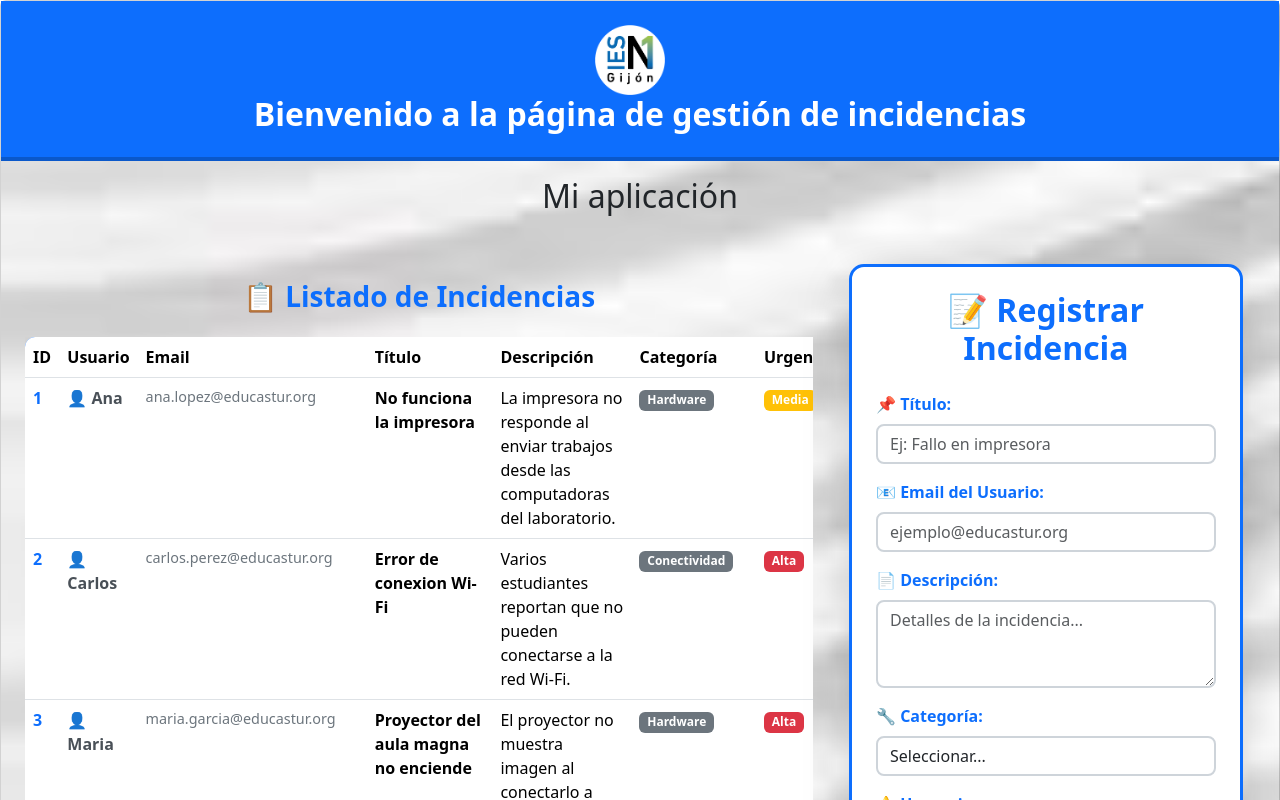
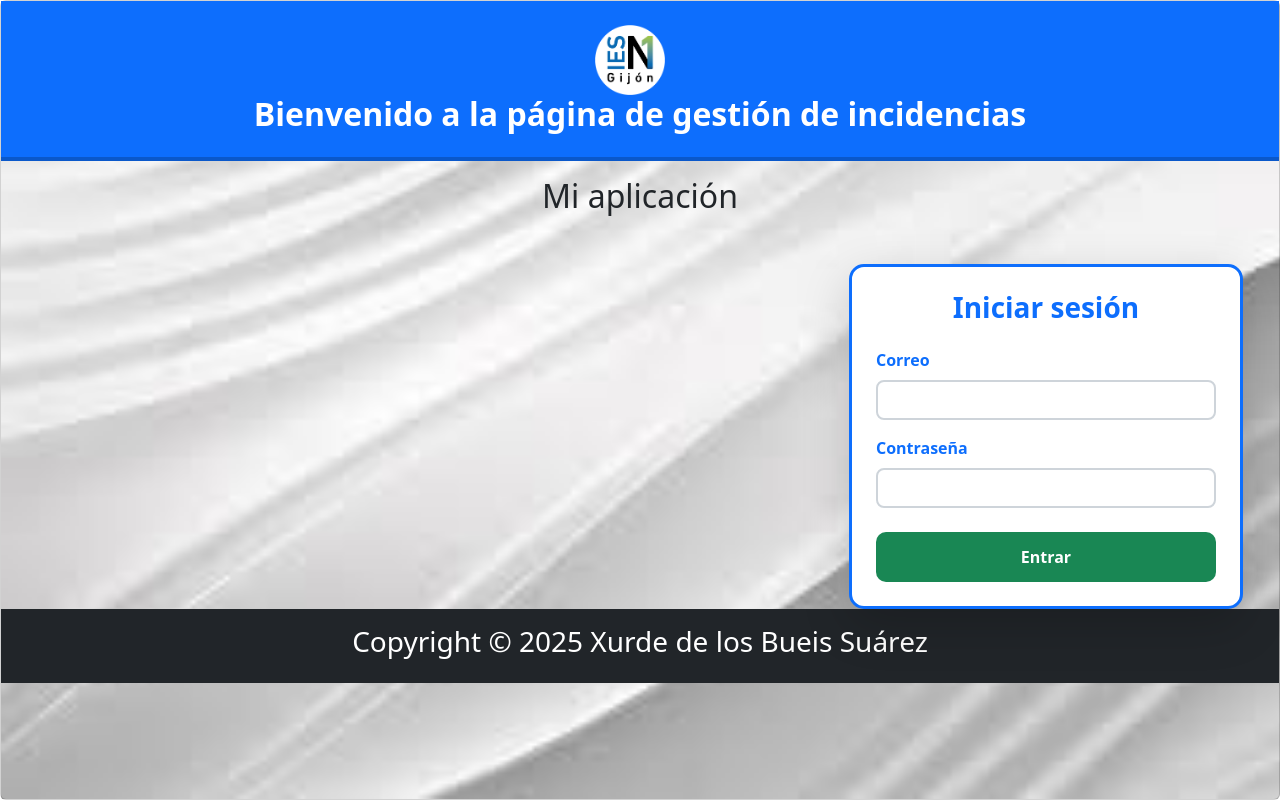
Before and after one commit to Xurdeds67/React_UD2, a React (Create React App) app: page / in a window 1280 px wide. Shown: the top 800 px of the page. Built offline with nearby package versions, Linux system fonts and the light colour scheme; data requests are answered from the project's data file.

Commit message:
Pantalla Login

```diff
--- a/db/db.json
+++ b/db/db.json
@@ -144,7 +144,7 @@
         "id": 7,
         "nombre": "Elena",
         "email": "elena.sanchez@educastur.org",
-        "password": "$2y$10$SNm8N6v.ps3GZ.jR6hHLR./vHeqNw3SwzQpvLrEi8X7IGIz1/3KOy",
+        "password": "$2a$10$SNm8N6v.ps3GZ.jR6hHLR./vHeqNw3SwzQpvLrEi8X7IGIz1/3KOy",
         "rol": {
           "id": 1,
           "nombre_rol": "comun",
@@ -399,7 +399,7 @@
       "id": 9,
       "nombre": "Patricia",
       "email": "patricia.gomez@educastur.org",
-      "password": "$2y$10$2xnlupLIDZi4asqQTFUfu.GKWe/Hy8C07R1.CyvVrUq2JBjOoiiZC",
+      "password": "$2y$10$vNif834OkwZ2zaP3JH42S.R1Tvb5nqQmB1m.rRJbR0uVKnm07xU7a",
       "rol": {
         "id": 2,
         "nombre_rol": "admin",
--- /dev/null
+++ b/src/components/Login.js
@@ -0,0 +1,54 @@
+import React from 'react';
+
+function Login(props) {
+    const manejarEnvio = (e) => {
+        e.preventDefault();
+        const email = e.target.email.value;
+        const password = e.target.password.value;
+
+        props.onLogin(email, password);
+    };
+
+    return (
+        <div className="card p-4 shadow-lg" style={{ backgroundColor: "#ffffff", border: "3px solid #0d6efd", borderRadius: "15px" }}>
+            <h3 className="card-title mb-4 text-center" style={{ color: "#0d6efd", fontWeight: "bold" }}>
+                Iniciar sesión
+            </h3>
+            <form onSubmit={manejarEnvio}>
+                <div className="mb-3">
+                    <label className="form-label" style={{ fontWeight: "700", color: "#0d6efd" }}>
+                        Correo
+                    </label>
+                    <input
+                        type="email"
+                        name="email"
+                        className="form-control"
+                        required
+                        style={{ border: "2px solid #ced4da", borderRadius: "8px" }}
+                    />
+                </div>
+                <div className="mb-4">
+                    <label className="form-label" style={{ fontWeight: "700", color: "#0d6efd" }}>
+                        Contraseña
+                    </label>
+                    <input
+                        type="password"
+                        name="password"
+                        className="form-control"
+                        required
+                        style={{ border: "2px solid #ced4da", borderRadius: "8px" }}
+                    />
+                </div>
+                <button
+                    type="submit"
+                    className="btn w-100"
+                    style={{ background: "#198754", color: "white", fontWeight: "bold", borderRadius: "10px", padding: "12px" }}
+                >
+                    Entrar
+                </button>
+            </form>
+        </div>
+    );
+}
+
+export default Login;
--- a/src/components/main/App.js
+++ b/src/components/main/App.js
@@ -1,22 +1,20 @@
-// Usamos '../' para salir de la carpeta 'main' hacia 'components'
-// y '../../' para salir hasta 'src' para buscar la imagen
-
 import IncidentList from '../list/IncidentList.js';
 import Header from '../header/Header.js';
 import Footer from '../footer/Footer.js';
 import React, { useState, useEffect } from 'react';
-import Form from '../Form.js'; // Asumiendo que Form.js está directo en 'components'
-import Fondo from '../../img/Fondo.jpg'; // Salimos de 'main', salimos de 'components', entramos a 'img'
+import Form from '../Form.js';
+import Login from '../Login.js';
+import Fondo from '../../img/Fondo.jpg';
 
 function App() {
-
   const INCIDENCIA_API = 'http://localhost:3004/incidencias';
   const USUARIO_API = 'http://localhost:3004/users';
+  const LOGIN_API_URL = 'http://localhost:3004/login';
 
   const [usuarios, setUsuarios] = useState([]);
   const [incidencias, setIncidencias] = useState([]);
+  const [usuarioLogueado, setUsuarioLogueado] = useState(null);
 
-  // Carga inicial de datos (GET)
   useEffect(() => {
     const obtenerIncidencias = async () => {
       try {
@@ -44,31 +42,41 @@ function App() {
     obtenerUsuarios();
   }, []);
 
-  // Función para agregar incidencia (POST)
-  const agregarIncidencia = async (
-    titulo_nuevo,
-    email_usuario_nuevo, // Recibimos el email
-    descripcion_nuevo,
-    categoria_nuevo,
-    nivel_urgencia_nuevo,
-    ubicacion_nuevo
-  ) => {
+  const onLogin = async (email, password) => {
+    try {
+      const response = await fetch(LOGIN_API_URL, {
+  method: 'POST',
+  headers: {
+    'Content-Type': 'application/json',
+  },
+  body: JSON.stringify({ email: email, password: password })
+});
 
-    // 1. Calcular fecha actual
+      if (response.ok) {
+        const userData = await response.json();
+        setUsuarioLogueado(userData);
+      } else {
+        const errorData = await response.json();
+        alert(`Fallo de autenticación. Error: ${response.status}: ${errorData}`); // Muestra error si falla
+      }
+    } catch (error) {
+      console.error(error);
+      alert("Fallo de conexión con el servidor");
+    }
+  };
+
+  const agregarIncidencia = async (titulo_nuevo, email_usuario_nuevo, descripcion_nuevo, categoria_nuevo, nivel_urgencia_nuevo, ubicacion_nuevo) => {
     const fecha = new Date();
     const year = fecha.getFullYear();
     const month = String(fecha.getMonth() + 1).padStart(2, '0');
     const day = String(fecha.getDate()).padStart(2, '0');
     const fecha_formateada = `${year}-${month}-${day}`;
 
-    // 2. Buscar si el usuario existe por su email
-    // (Asegúrate de que en tu db.json los usuarios tengan el campo "email")
     let usuarioEncontrado = usuarios.find((u) => u.email === email_usuario_nuevo);
 
     if (usuarioEncontrado) {
-      // 3. Crear el objeto incidencia (Sin ID, JSON Server lo pone)
       const nueva_incidencia = {
-        usuario: usuarioEncontrado, // Guardamos todo el objeto usuario
+        usuario: usuarioEncontrado,
         titulo: titulo_nuevo,
         descripcion: descripcion_nuevo,
         categoria: categoria_nuevo,
@@ -80,12 +88,9 @@ function App() {
       };
 
       try {
-        // 4. Petición POST
         let response = await fetch(INCIDENCIA_API, {
           method: 'POST',
-          headers: {
-            'Content-Type': 'application/json'
-          },
+          headers: { 'Content-Type': 'application/json' },
           body: JSON.stringify(nueva_incidencia)
         });
 
@@ -93,9 +98,7 @@ function App() {
           throw new Error(`Fallo de la petición POST. Estado: ${response.status}`);
         }
 
-        // 5. Actualizar el estado visual con la respuesta del servidor (que trae el ID)
         let data = await response.json();
-        console.log("Incidencia guardada:", data);
         setIncidencias([...incidencias, data]);
 
       } catch (e) {
@@ -104,10 +107,10 @@ function App() {
       }
 
     } else {
-      // Si el email no coincide con ninguno en la base de datos
       alert("No se puede crear incidencia. Usuario no encontrado (Verifica el email).");
     }
   };
+
 
   return (
     <div
@@ -121,13 +124,25 @@ function App() {
     >
       <Header />
       <h2 className='mb-4 text-center mt-3'>Mi aplicación</h2>
-      <div className="container-fluid mt-4 row">
+      <div className="container-fluid mt-4 row justify-content-center">
+
+        {!usuarioLogueado ? (
+          /* Si NO hay usuario: se muestra el Login en un aside a la derecha */
+          <aside className='col-md-4 offset-md-8'>
+            <Login onLogin={onLogin} />
+          </aside>
+        ) : (
+          /* Si SÍ hay usuario: se muestra la App normal */
+          <>
             <main className='col-md-8'>
               <IncidentList incidencias={incidencias} />
             </main>
             <aside className='col-md-4'>
               <Form agregarIncidencia={agregarIncidencia} />
             </aside>
+          </>
+        )}
+
       </div>
       <Footer />
     </div>
```
Also changed, not shown: db.json (added, +19 -0 lines), package.json (+6 -6 lines), 1 other file (tests, documents, lock files or other folders). Lines whose indentation alone changed are shown as unchanged.
